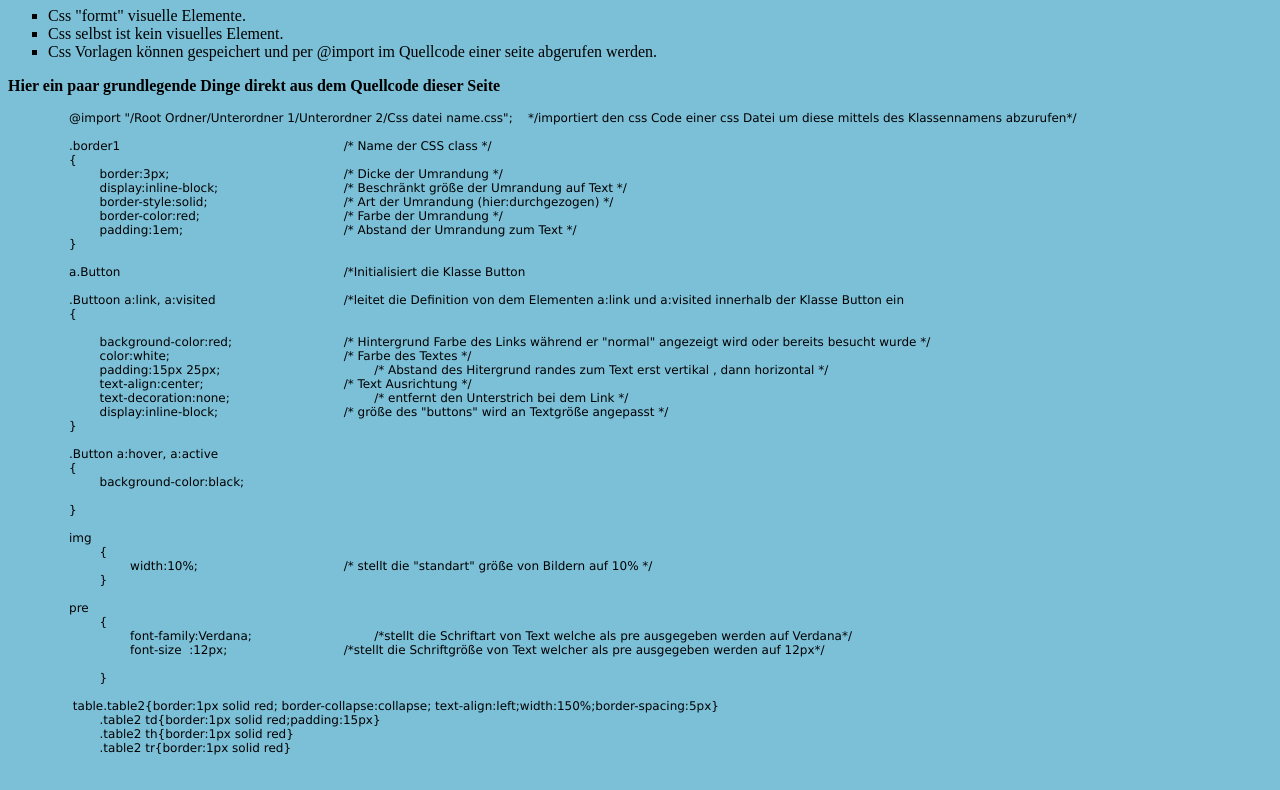
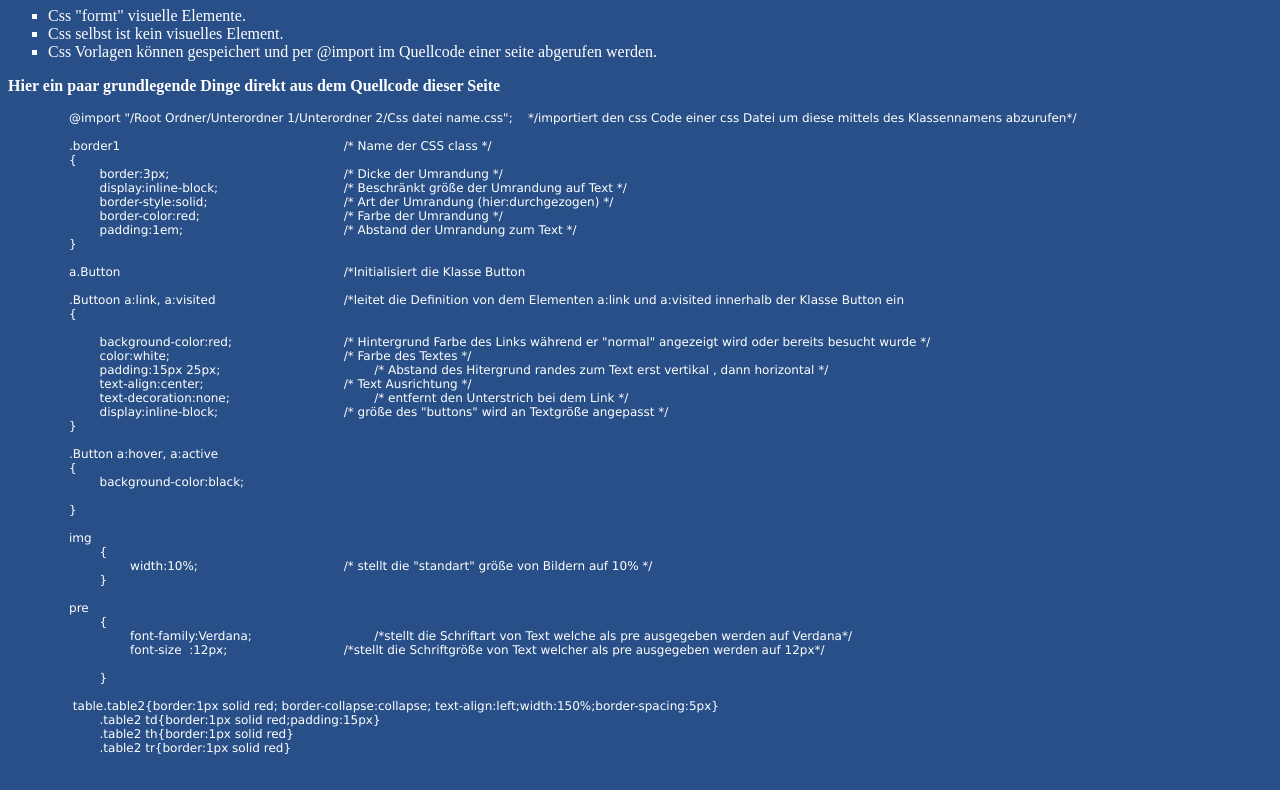
Before and after one commit to tumbil1337/Learning-by-doing, a website: page public_html/Learning by doing css/css grundlegendes.html in a window 1280 px wide. Shown: the part 175-965 px from the top of the page. Drawn offline with Linux system fonts and the light colour scheme.

Commit message:
background color changes

```diff
--- a/public_html/Learning by doing css/css grundlegendes.html
+++ b/public_html/Learning by doing css/css grundlegendes.html
@@ -60,7 +60,7 @@
 
 	</head>
 
-	<body style="background-color:#7cc0d8">
+	<body class="Body_background">
 
 
             <header>
```
Also changed, not shown: public_html/Learning by doing html/quotations.html (+1 -1 lines), public_html/Learning by doing html/table.html (+1 -1 lines).
